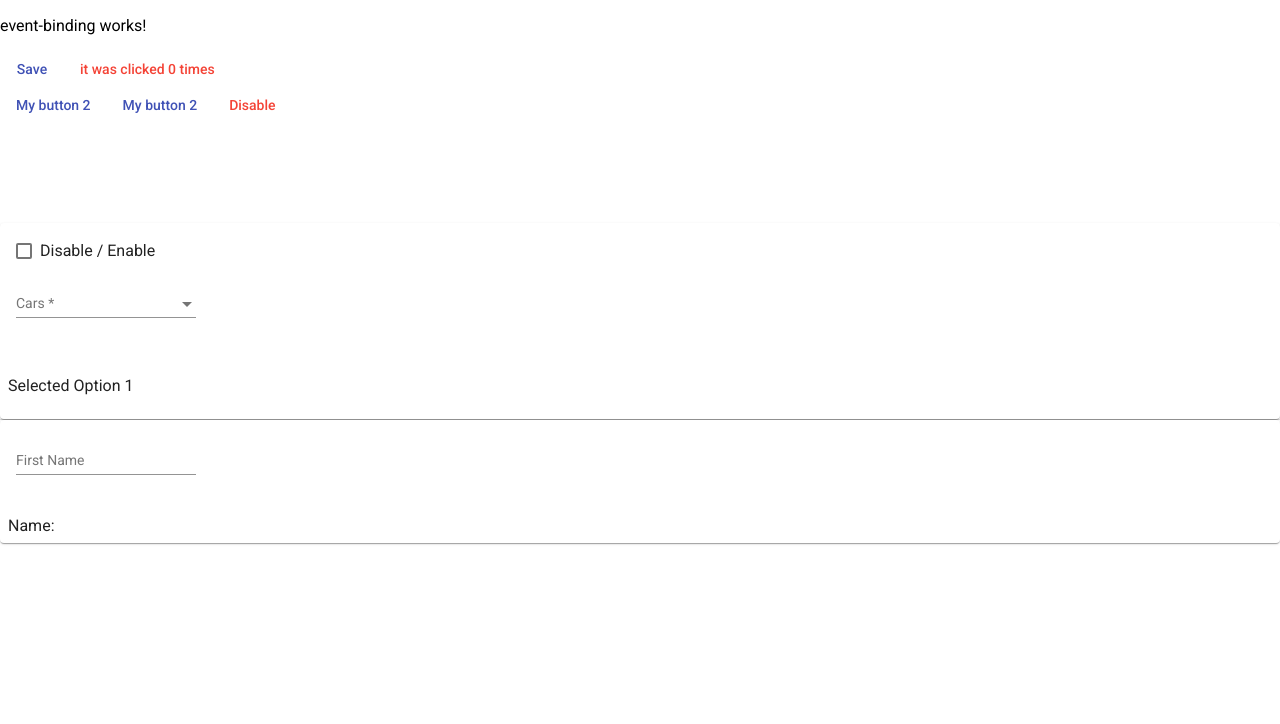
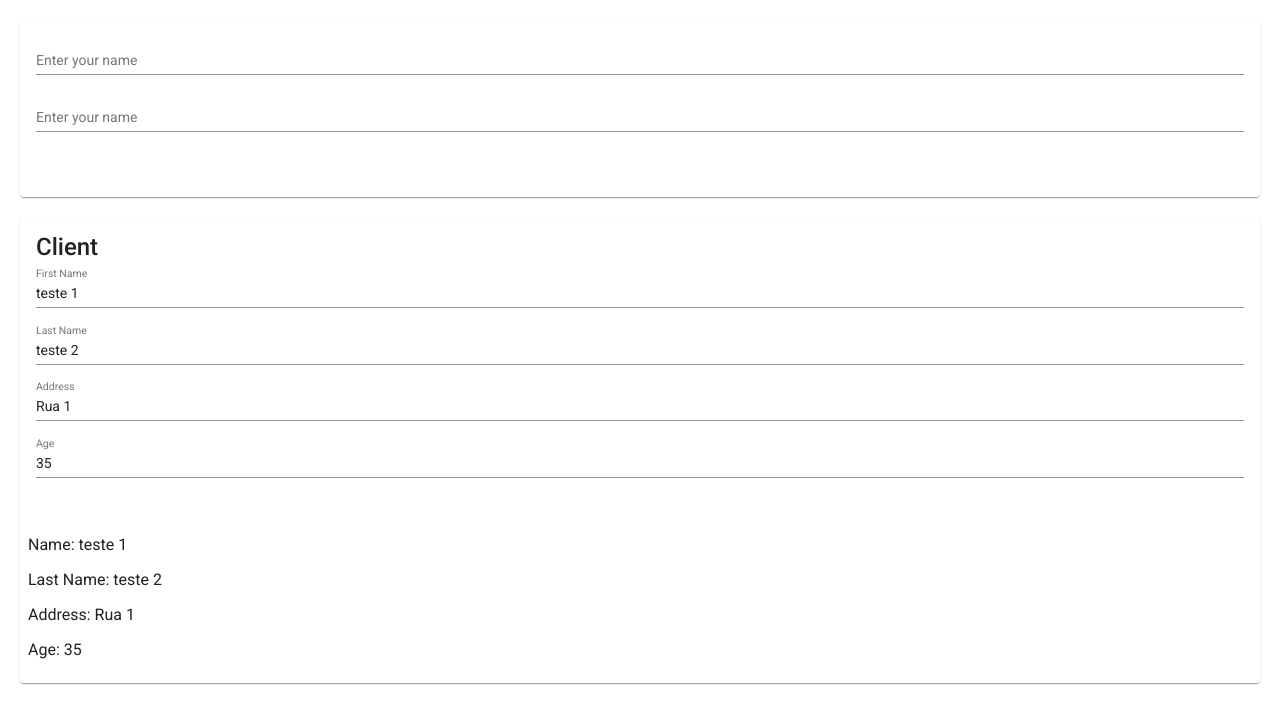
Before and after one commit to jairgmjunior/angular7basic, an Angular app: page / in a window 1280 px wide. Shown: the top 724 px of the page. Built offline with nearby package versions, Linux system fonts and the light colour scheme.

Commit message:
two way data binding

```diff
--- a/src/app/app.component.html
+++ b/src/app/app.component.html
@@ -1,8 +1,12 @@
 
 <!--
-<app-string-interpolation></app-string-interpolation>
+    <app-string-interpolation></app-string-interpolation>
 -->
 <!--
-<app-property-binding></app-property-binding>
+    <app-property-binding></app-property-binding>
 -->
-<app-event-binding></app-event-binding>
+<!--
+    <app-event-binding></app-event-binding>
+-->
+
+<app-two-way-data-binding></app-two-way-data-binding>
--- /dev/null
+++ b/src/app/two-way-data-binding/two-way-data-binding.component.html
@@ -0,0 +1,54 @@
+<section>
+  <mat-card style="margin: 20px">
+    <mat-card-content>
+      <form>
+        <mat-form-field style="width: 100%;">
+          <input matInput placeholder="Enter your name"
+          [(ngModel)] = "name1" name="txtNome1">
+        </mat-form-field>
+        <mat-form-field style="width: 100%;">
+          <input matInput placeholder="Enter your name"
+          [(ngModel)] = "name2" name="txtNome2">
+        </mat-form-field>
+      </form>
+    </mat-card-content>
+    <mat-card-actions>
+      <p>{{name1}}</p>
+      <p>{{name2}}</p>
+    </mat-card-actions>
+  </mat-card>
+</section>
+
+<section>
+    <mat-card style="margin: 20px">
+      <mat-card-title>
+        Client
+      </mat-card-title>
+      <mat-card-content>
+        <form style="width: 100%">
+          <mat-form-field style="width: 100%;">
+            <input matInput placeholder="First Name"
+            [(ngModel)]="client.firstName" name="firstName">
+          </mat-form-field>
+          <mat-form-field style="width: 100%;">
+              <input matInput placeholder="Last Name"
+              [(ngModel)]="client.lastName" name="lastName">
+          </mat-form-field>
+          <mat-form-field style="width: 100%;">
+              <input matInput placeholder="Address"
+              [(ngModel)]="client.address" name="address">
+          </mat-form-field>
+          <mat-form-field style="width: 100%;">
+              <input matInput placeholder="Age"
+              [(ngModel)]="client.age" name="age">
+          </mat-form-field>
+        </form>
+      </mat-card-content>
+      <mat-card-actions>
+       <p>Name: {{client.firstName}}</p>
+       <p>Last Name: {{client.lastName}}</p>
+       <p>Address: {{client.address}}</p>
+       <p>Age: {{client.age}}</p>
+      </mat-card-actions>
+    </mat-card>
+  </section>
--- /dev/null
+++ b/src/app/two-way-data-binding/two-way-data-binding.component.ts
@@ -0,0 +1,25 @@
+import { Component, OnInit } from '@angular/core';
+
+@Component({
+  selector: 'app-two-way-data-binding',
+  templateUrl: './two-way-data-binding.component.html',
+  styleUrls: ['./two-way-data-binding.component.css']
+})
+export class TwoWayDataBindingComponent implements OnInit {
+
+  name1:string = "";
+  name2:string = "";
+
+  client = {
+    firstName: "teste 1",
+    lastName: "teste 2",
+    address: "Rua 1",
+    age: 35
+  };
+
+  constructor() { }
+
+  ngOnInit() {
+  }
+
+}
```
Also changed, not shown: src/app/app.module.ts (+6 -2 lines), src/app/two-way-data-binding/two-way-data-binding.component.css (added), 1 other file (tests, documents, lock files or other folders).
